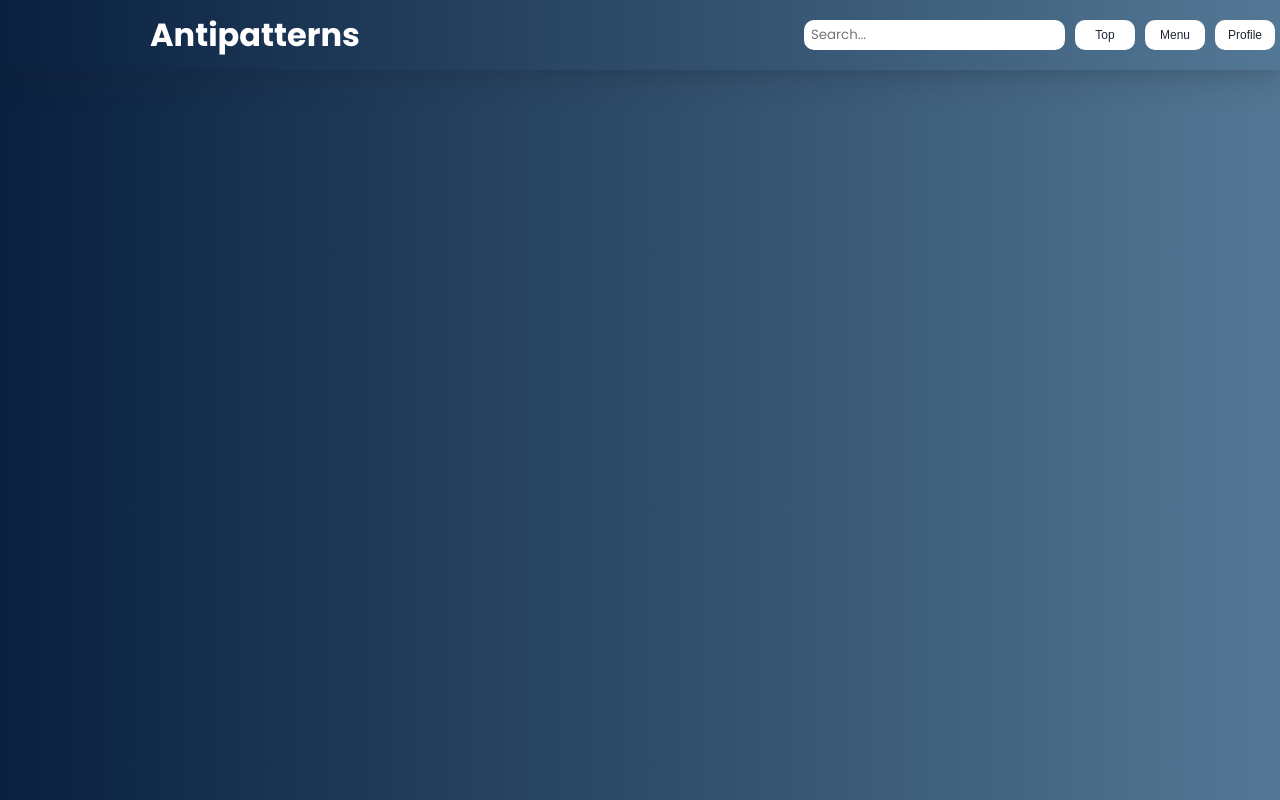
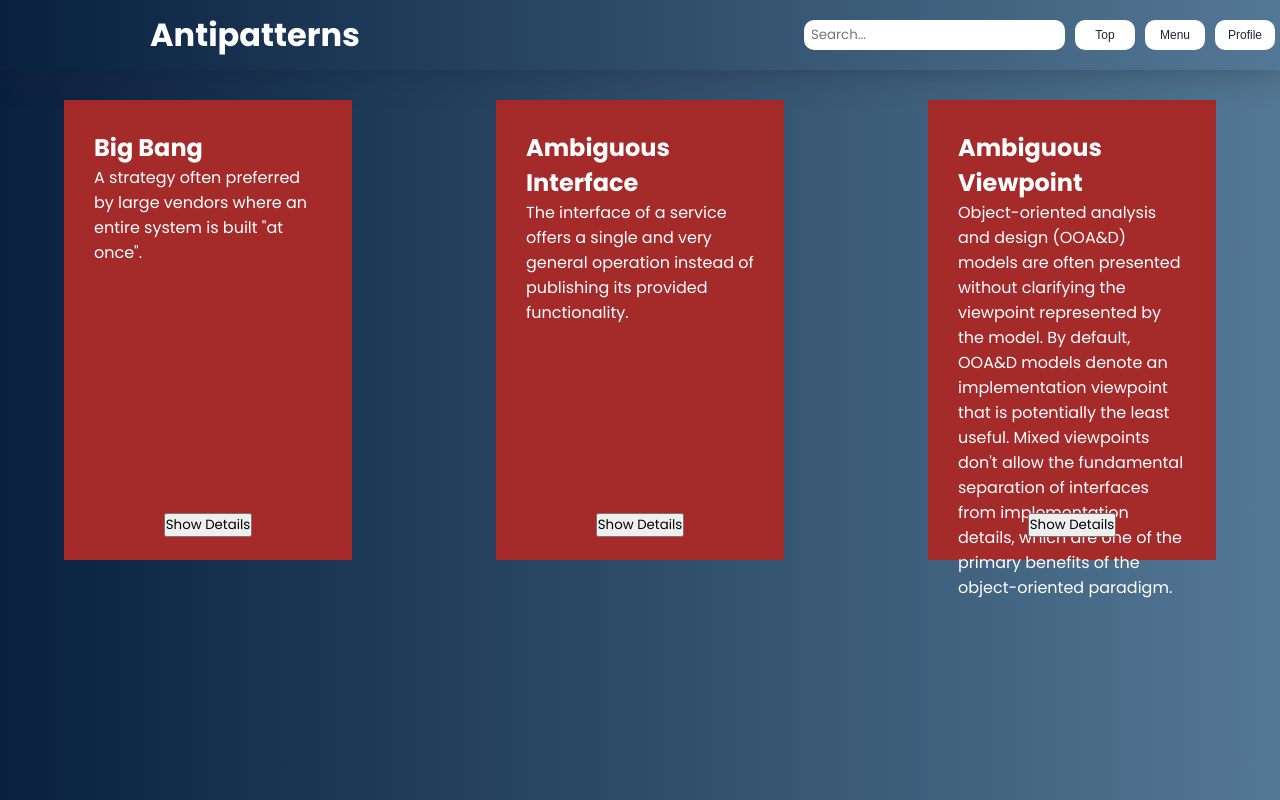
Before and after one commit to ennorondo/Knowledge-Base-4-ML, a React (Create React App) app: page /antipatterns in a window 1280 px wide. Shown: the top 800 px of the page. Built offline with nearby package versions, Linux system fonts and the light colour scheme.

Commit message:
included indexcards for the json files

```diff
--- /dev/null
+++ b/src/components/Indexcard.css
@@ -0,0 +1,36 @@
+.index-card {
+  width: 25%;
+  height: 460px;
+  background-color: brown;
+}
+
+.show-details-btn {
+  position: relative;
+  bottom: 20px;
+}
+
+.content {
+  margin: 30px;
+  position: relative;
+}
+
+.info{
+  height: 390px;
+}
+
+.btn-container {
+  height: 50px;
+  bottom: 0;
+  display: flex;
+  align-items: center;
+  justify-content: center;
+}
+
+/*for the details  */
+
+.details {
+  background-color: blueviolet;
+  position: absolute;
+  height: 800px;
+  width: 80%;
+}
--- /dev/null
+++ b/src/components/Indexcard.js
@@ -0,0 +1,35 @@
+import React, { useState } from 'react';
+
+//CSS
+import './Indexcard.css'
+
+const IndexCard = ({ name, description, onClick }) => {
+  const [showDetails, setShowDetails] = useState(false);
+
+  const toggleDetails = () => {
+    setShowDetails(!showDetails);
+  };
+
+  return (
+    <div className="index-card">
+      <div className='content'>
+        <div className='info'>
+          <h2>{name}</h2>
+          <p>{description}</p>
+        </div>
+        <div className='btn-container'>
+          <button onClick={toggleDetails} className='show-details-btn'>Show Details</button>
+          {showDetails && (
+            <div className="details">
+              <p>test</p>
+            </div>
+          )}
+        </div>
+
+      </div>
+
+    </div>
+  );
+};
+
+export default IndexCard;
--- a/src/components/IndexcardData/antipatterns/big_bang.json
+++ b/src/components/IndexcardData/antipatterns/big_bang.json
@@ -36,5 +36,7 @@
         }
       ]
     }
+
+
   ]
 }
--- a/src/components/ProcessViews.js
+++ b/src/components/ProcessViews.js
@@ -262,7 +262,7 @@ export default function AllProcessViews() {
         name2="Deployment"
         targetId2="scrollTarget-D"
 
-        name3="Finished"
+        name3="Finished!"
         targetId3="scrollTarget-BU"
 
         text="After data preparation, model building and model
--- /dev/null
+++ b/src/components/pages/Antipatterns.css
@@ -0,0 +1,9 @@
+.indexcard-container {
+  margin-top: 100px;
+  margin-left: 5%;
+  width: 90%;
+  height: 100%;
+  display: flex;
+  justify-content: space-between;
+  align-items: center;
+}
--- a/src/components/pages/Antipatterns.js
+++ b/src/components/pages/Antipatterns.js
@@ -1,14 +1,36 @@
 import React from 'react';
+import IndexCard from '../Indexcard';
+
+//import json files for IndexCards
+import bigbang from '../IndexcardData/antipatterns/big_bang.json'
+import ambiguousinterface from '../IndexcardData/antipatterns/ambiguous_interface.json'
+import ambiguousviewpoint from '../IndexcardData/antipatterns/ambiguous_viewpoint.json'
 
 //CSS
 import '../Navbar.css'
+import './Antipatterns.css'
 
 import Navbar from '../Navbar';
 
 export default function AntipatternsPage() {
+
   return (
     <div>
-      <Navbar name="Antipatterns"/>
+      <Navbar name="Antipatterns" />
+      <div className="indexcard-container">
+        <IndexCard
+          name={bigbang.antiPatterns[0].name}
+          description={bigbang.antiPatterns[0].description}
+        />
+        <IndexCard
+          name={ambiguousinterface.antiPatterns[0].name}
+          description={ambiguousinterface.antiPatterns[0].description}
+        />
+        <IndexCard
+          name={ambiguousviewpoint.antiPatterns[0].name}
+          description={ambiguousviewpoint.antiPatterns[0].description}
+        />
+      </div>
     </div>
   );
 }
--- a/src/components/pages/BestPractices.js
+++ b/src/components/pages/BestPractices.js
@@ -1,4 +1,7 @@
 import React from 'react';
+import IndexCard from '../Indexcard';
+import bigbang from '../IndexcardData/antipatterns/big_bang.json'
+import ambiguousinterface from '../IndexcardData/antipatterns/ambiguous_interface.json'
 
 //CSS
 import '../Navbar.css'
@@ -6,9 +9,21 @@ import '../Navbar.css'
 import Navbar from '../Navbar';
 
 export default function BestPracticesPage() {
+
   return (
     <div>
-      <Navbar name="Best Practices"/>
+      <Navbar name="Best Practices" />
+      <div className="sample-page">
+        <h1>Sample Page</h1>
+        <IndexCard
+          name={bigbang.antiPatterns[0].name}
+          description={bigbang.antiPatterns[0].description}
+        />
+        <IndexCard
+          name={ambiguousinterface.antiPatterns[0].name}
+          description={ambiguousinterface.antiPatterns[0].description}
+        />
+      </div>
     </div>
   );
 }
```
Also changed, not shown: src/components/IndexcardData/antipatterns/0_default_anitpattern.json (deleted, +0 -29 lines), src/components/pages/BestPractices.css (added, +9 -0 lines), src/components/IndexcardData/antipatterns/ambiguous_interface.json (line endings or trailing spaces), src/components/IndexcardData/antipatterns/ambiguous_viewpoint.json (line endings or trailing spaces), src/components/Navbar.css (line endings or trailing spaces).
